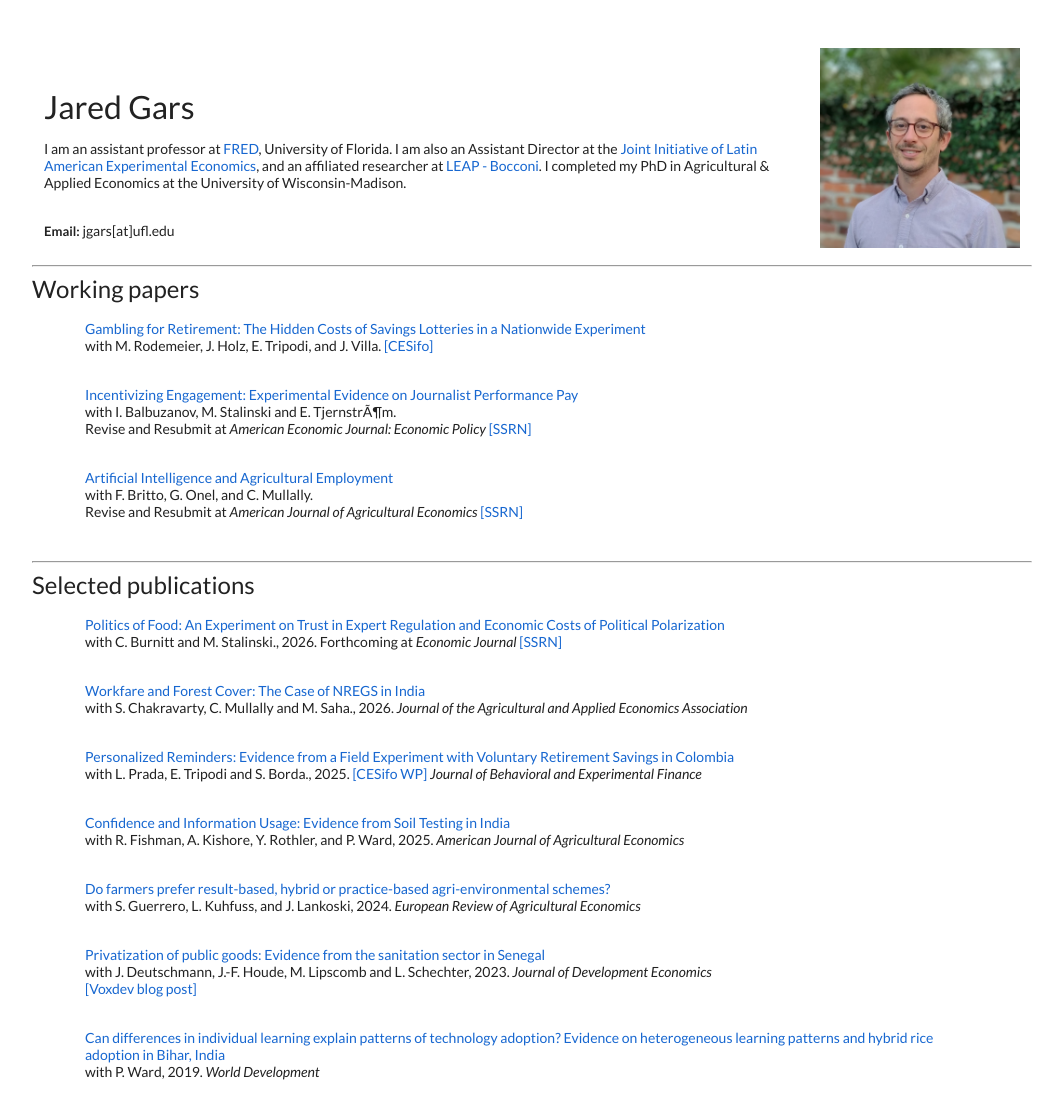
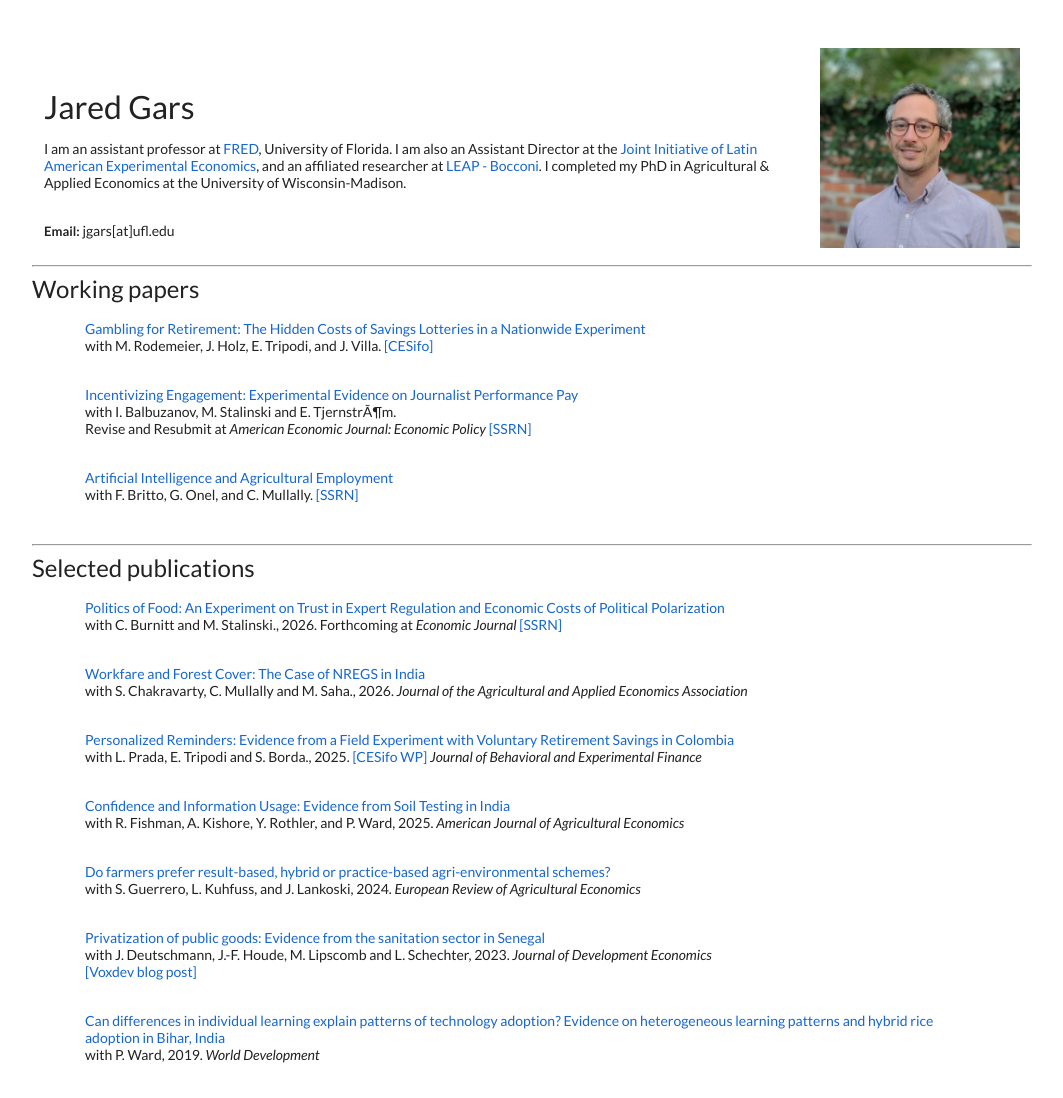
Before and after one commit to jaredgars/jaredgars.github.io, a plain HTML site: page index.html in a window 1280 px wide. Shown: the top 1098 px of the page, without its empty margins (108-1171 px from the left). Drawn offline with Linux system fonts and the light colour scheme; a script that the page names is missing.

Commit message:
Update index.html

```diff
--- a/index.html
+++ b/index.html
@@ -100,7 +100,7 @@ color:#222222;
 
 	    <tr>
 	      <td width="75%" valign="top">
-          <p><a href="papers/Lottery_draft.pdf" target="_blank">Gambling for Retirement: The Hidden Costs of Savings Lotteries in a Nationwide Experiment</a><br>
+          <p><a href="https://drive.google.com/file/d/10ERE1_KJSfFCYP1B3DKCNsagtJUEDCg0/view">Gambling for Retirement: The Hidden Costs of Savings Lotteries in a Nationwide Experiment</a><br>
 	       with M. Rodemeier, J. Holz, E. Tripodi, and J. Villa. <a href="https://www.ifo.de/en/cesifo/publications/2026/working-paper/gambling-retirement-hidden-costs-savings-lotteries-nationwide">[CESifo] </a>
 		<br>
           </p>
@@ -120,9 +120,7 @@ color:#222222;
 		  <tr>
 	      <td width="75%" valign="top">
 		 <p><a href="https://drive.google.com/file/d/1qQaSU4V61XWlIIafAgZhOebb9OQLqhW8/view?usp=sharing">Artificial Intelligence and Agricultural Employment</a><br>
-	       with F. Britto, G. Onel, and C. Mullally.
-	      <br>
-		  Revise and Resubmit at <i> American Journal of Agricultural Economics</i> <a href="https://papers.ssrn.com/sol3/papers.cfm?abstract_id=5924969">[SSRN] </a>
+	       with F. Britto, G. Onel, and C. Mullally. <a href="https://papers.ssrn.com/sol3/papers.cfm?abstract_id=5924969">[SSRN] </a>
           </p>
           </td>
           </tr>
```
